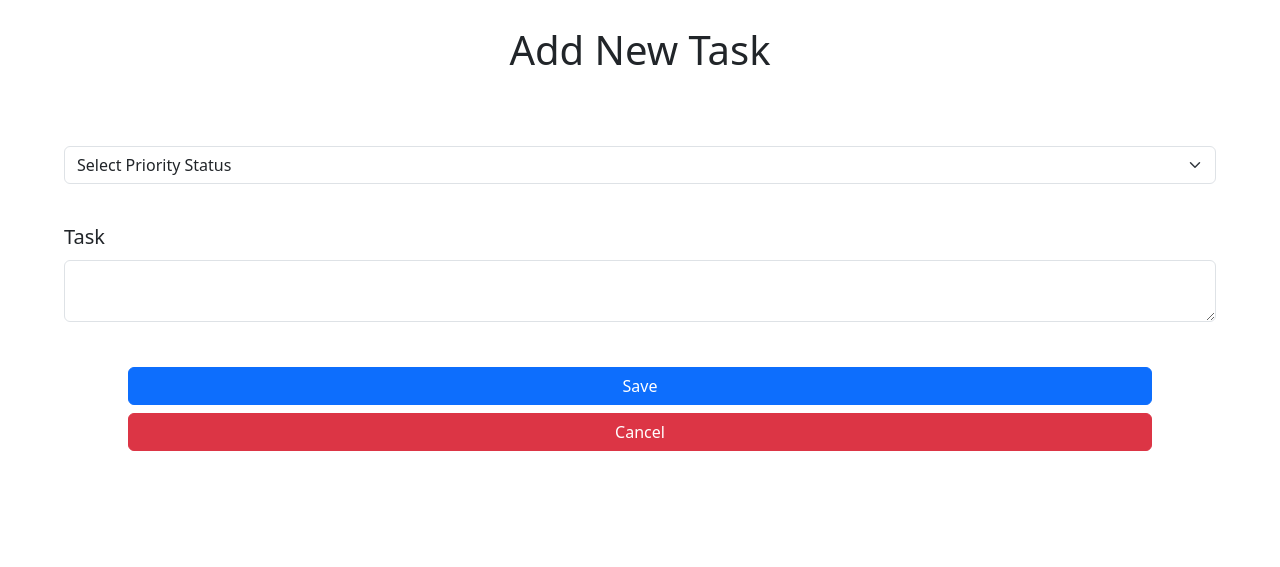
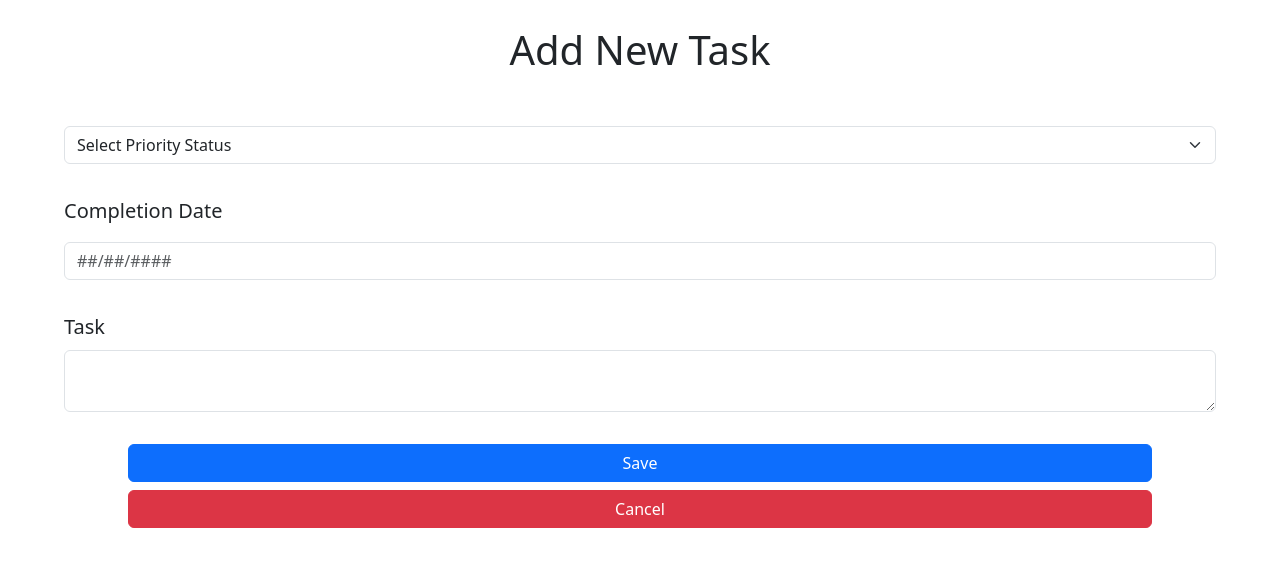
Before and after one commit to nathandelarosa/todo_list, a FastAPI app: page /new in a window 1280 px wide. Shown: the top 567 px of the page. Run offline with FastAPI, Linux system fonts and the light colour scheme.

Commit message:
added new date column to table and form

```diff
--- a/app.py
+++ b/app.py
@@ -27,10 +27,11 @@ def home(request: Request):
 async def save(
     request: Request,
     priority_input: str = Form(""),
-    task_input: str = Form("")
+    task_input: str = Form(""),
+    date_input: str = Form("")
 ):
 
-    add_task(priority_input, task_input)
+    add_task(priority_input, task_input, date_input)
 
     return RedirectResponse(url="/home", status_code=301)
 
--- a/templates/home.html
+++ b/templates/home.html
@@ -28,7 +28,8 @@
         <table width="100%" height="100%" class="table table-striped">
             <thead>
                 <tr class="table-primary">
-                    <th class="text-start" scope="col" width="25%">Priority</th>
+                    <th class="text-start" scope="col" width="15%">Priority</th>
+                    <th class="text-start" scope="col" width="20%">Complete By</th>
                     <th class="text-start" scope="col">Task</th>
                     <th scope="col"></th>
                 </tr>
@@ -38,6 +39,7 @@
                 {% for row in todo_data %}
                 <tr>
                     <td class="text-start">{{ row[0] }}</td>
+                    <td class="text-start">{{ row[3] }}</td>
                     <td class="text-start">{{ row[1] }}</td>
                     <td class="text-align">
                         <form action="delete" method="post">
--- a/templates/new.html
+++ b/templates/new.html
@@ -11,7 +11,7 @@
 </head>
 <body>
     <div style="padding-top:2%; padding-bottom: 2%;
-    text-align: center; padding-bottom: 5%;">
+    text-align: center; padding-bottom: 3.5%;">
         <h1>Add New Task</h1>
     </div>
 
@@ -25,12 +25,17 @@
             </select>
         </div>
 
-        <div style="padding-top: 3%; padding-left: 5%; padding-right: 5%;">
+        <div class="d-grid gap-2" style="padding-top: 2.5%; padding-left: 5%; padding-right: 5%;">
+            <label class="form-label" style="font-size: 125%;">Completion Date</label>
+            <input class="form-control" placeholder="##/##/####" name="date_input">
+        </div>
+
+        <div style="padding-top: 2.5%; padding-left: 5%; padding-right: 5%;">
             <label class="form-label" style="font-size: 125%;">Task</label>
             <textarea class="form-control btn-outline-primary" id="task" name="task_input" required></textarea>
         </div>
 
-        <div class="d-grid gap-2" style="padding-top: 3.5%; padding-left: 10%; padding-right: 10%;">
+        <div class="d-grid gap-2" style="padding-top: 2.5%; padding-left: 10%; padding-right: 10%;">
             <input type="submit" class="btn btn-primary" value="Save" name="submit_button">
             <a class="btn btn-danger" href="{{url_for('home')}}">Cancel</a>
         </div>
```
Also changed, not shown: database.py (+5 -4 lines).
